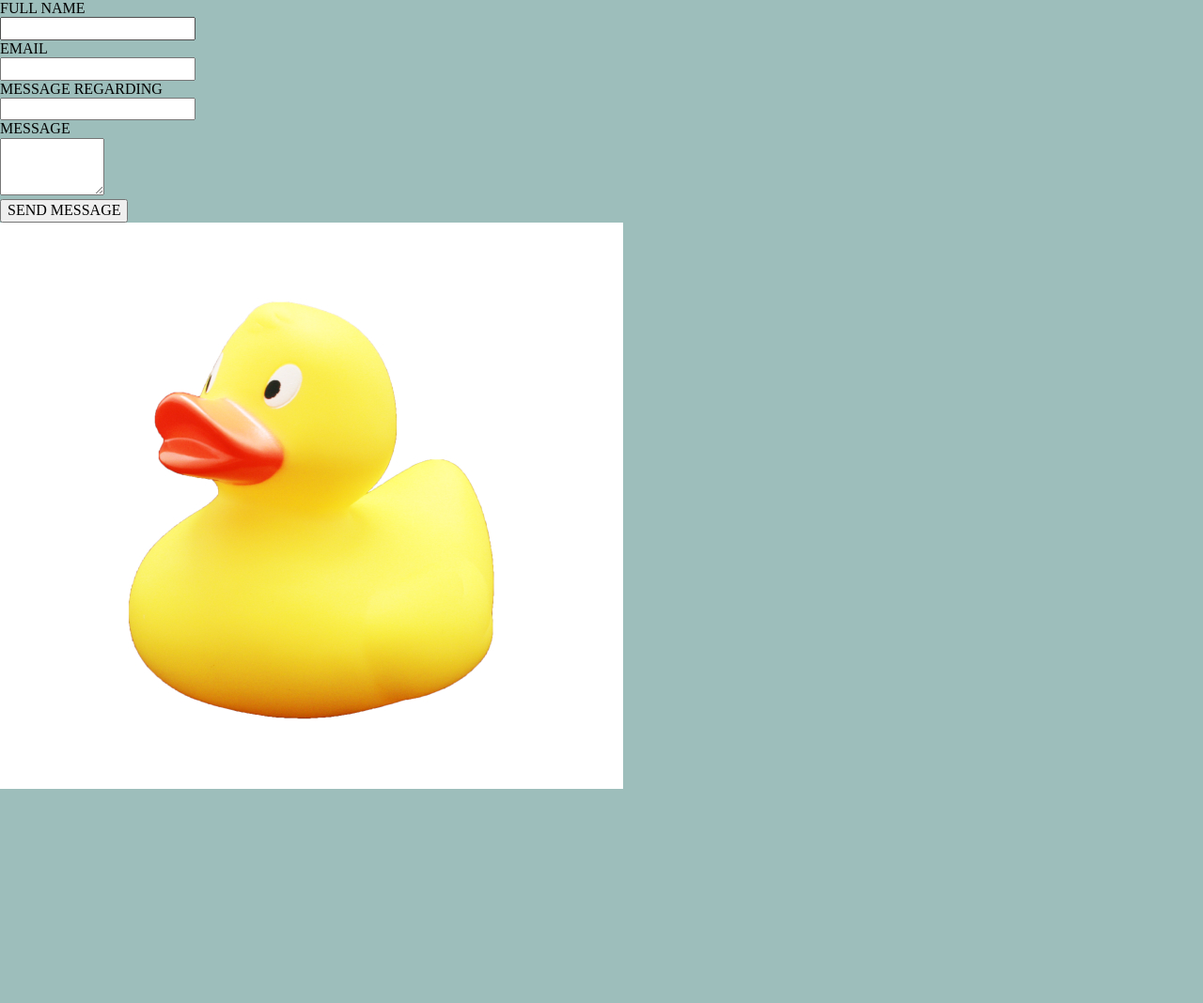
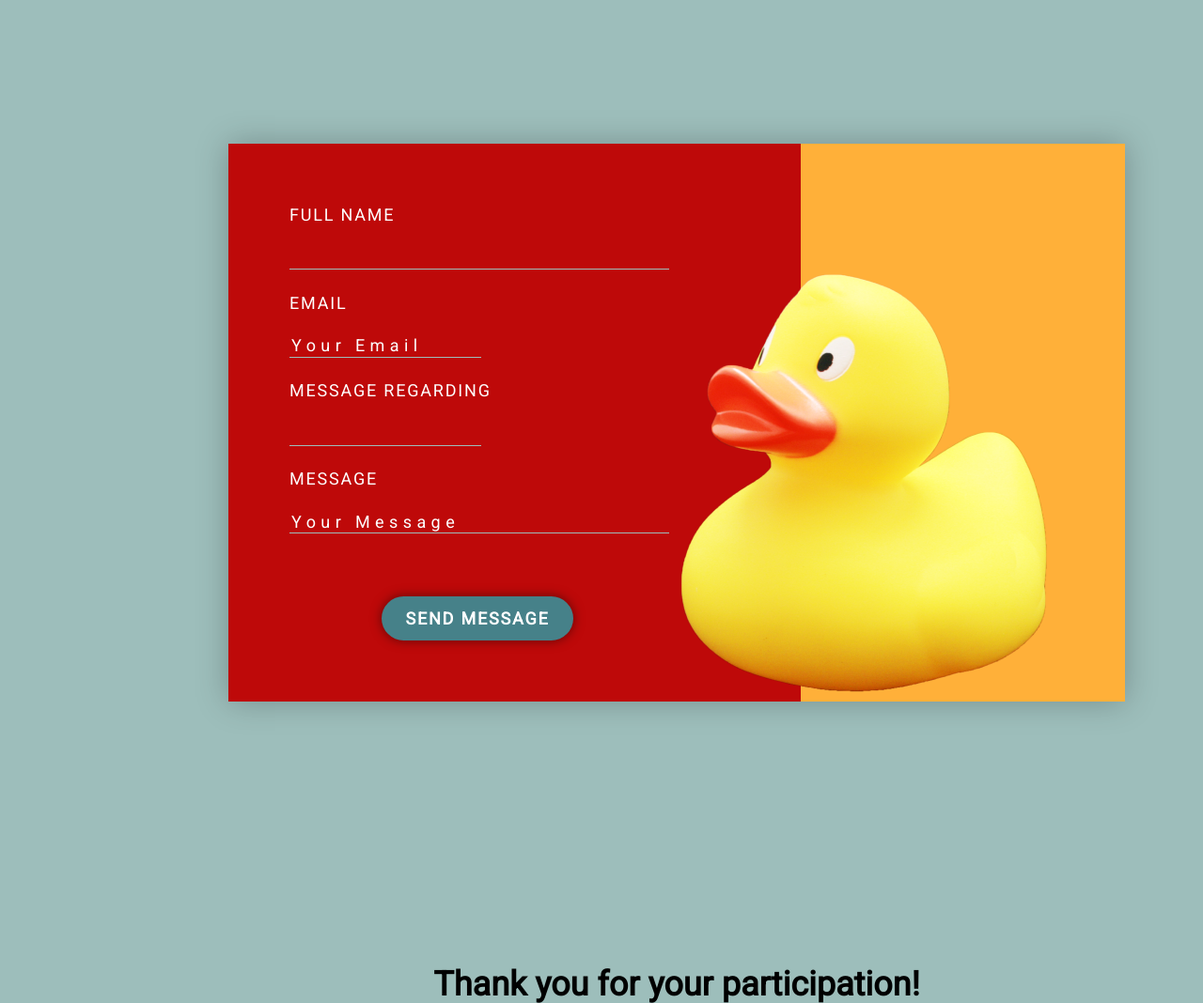
Before and after one commit to akickia/Duck_form, a plain HTML site: page index.html in a window 1280 px wide. Shown: the top 1068 px of the page at 94% size. Before the commit the page ends 900 px from the top, so only its background shows below. Drawn offline with Linux system fonts and the light colour scheme.

Commit message:
finished design version 1

```diff
--- a/index.html
+++ b/index.html
@@ -4,34 +4,47 @@
     <meta charset="UTF-8">
     <meta http-equiv="X-UA-Compatible" content="IE=edge">
     <meta name="viewport" content="width=device-width, initial-scale=1.0">
+    <link rel="preconnect" href="https://fonts.googleapis.com">
+<link rel="preconnect" href="https://fonts.gstatic.com" crossorigin>
+<link href="https://fonts.googleapis.com/css2?family=Roboto&display=swap" rel="stylesheet">
     <link rel="stylesheet" href="styles/normalize.css">
     <link rel="stylesheet" href="styles/index.css">
     <title>Duck-form</title>
 </head>
 <body>
+    <div class="section">
+        <div class="section__rectangle1">
             <div class="section__form">
-        <form action="" target="_blank">
-            <label for="name" class label>FULL NAME</label>
+                <form action="#thank_you">
+                    <label for="name" class="label">full name</label>
                     <br>
                     <input type="text" name="name" id="name" required>
                     <br>
-            <label for="email">EMAIL</label>
+                    <label for="email" class="label">email</label>
                     <br>
-            <input type="email" name="email" id="email" required minlength="6">
+                    <input type="email" name="email" id="email" placeholder="Your Email" required minlength="6">
                     <br>
-            <label for="message_regarding">MESSAGE REGARDING</label>
+                    <label for="message_regarding" class="label">message regarding</label>
                     <br>
                     <input type="text" name="message_regarding" id="message_regarding" required>
                     <br>
-            <label for="message">MESSAGE</label>
+                    <label for="message" class="label">message</label>
                     <br>
-            <textarea name="message" id="message" cols="10" rows="3" required maxlength="200"></textarea>
-            <br>
-            <button type="submit">SEND MESSAGE</button>
+                    <input type="text" name="message" id="message" placeholder="Your Message" required maxlength="200">
+                    <br><br><br>
+                    <button type="submit">send message</button>
                 </form>
             </div>
             <div class="section__img">
-        <img src="images/duck.jpg">
+                <img src="images/duck2.jpg">
+            </div>
+        </div>
+        <div class="section__rectangle2">
+        </div>
+    </div>
+    <div class="section thank_you" id="thank_you">
+        <h1>Thank you for your participation!</h1>
+        <img src="images/thank_you.jpg">
     </div>
 </body>
 </html>
--- a/styles/index.css
+++ b/styles/index.css
@@ -1,22 +1,98 @@
-
-body {
-    position: relative;
+.section {
+    background: #9DBEBB;
     width: 1440px;
     height: 900px;
-    background: #9DBEBB;
+    display: flex;
+    justify-content: center;
+    align-items: center;
+    font-family: 'Roboto', sans-serif;
+    font-style: normal;
+    font-weight: normal;
+    font-size: 18px;
+    line-height: 21px;
 }
 
-.rectangle__1 {
-    position: absolute;
+.section__rectangle1 {
+    display: flex;
+    justify-content: flex-start;
     width: 954px;
     height: 594px;
-    left: 243px;
-    top: 153px;
     background: #BE0909;
     box-shadow: 0px 0px 32px rgba(0, 0, 0, 0.25);
 }
 
-.rectangle_2 {
+.section__form {
+    display: flex;
+    max-height: 594px;
+    justify-content: flex-start;
+    align-content: flex-start ;
+    padding: 64px 65px;
+}
+
+form {
+    display: flex;
+    flex-direction: column;
+    justify-content: space-around;
+    width: 400px
+}
+
+.label {
+    letter-spacing: 0.1em;
+    text-transform: uppercase;
+    color: #FEFFFF;
+}
+
+input {
+    background-color: #BE0909;
+    border-bottom: 1px solid #9DBEBB;
+    border-top: none;
+    border-left: none;
+    border-right: none;
+}
+
+::placeholder {
+    color: #FDFFFF;
+    font-family: 'Roboto', sans-serif;
+    font-style: normal;
+    font-weight: lighter;
+    font-size: 18px;
+    line-height: 21px;
+    letter-spacing: 0.3em;
+    color: #FDFFFF
+}
+
+#name, #message {
+    width: 100%;
+}
+
+#email, #message_regarding {
+    width: 50%;
+}
+
+button {
+    background-color: #468189;
+    font-family: 'Roboto', sans-serif;
+    font-style: normal;
+    font-weight: bold;
+    font-size: 18px;
+    line-height: 21px;
+    text-align: center;
+    color: #FFFFFF;
+    letter-spacing: 0.1em;
+    text-transform: uppercase;
+    padding: 13px 25px;
+    border-radius: 40px;
+    box-shadow: 0px 0px 12px rgba(0, 0, 0, 0.5);
+    border: none;
+    display: flex;
+    align-self: center;
+}
+
+button:hover {
+    transform: scale(1.2);
+}
+
+.section__rectangle2 {
     position: absolute;
     width: 345px;
     height: 594px;
@@ -24,3 +100,18 @@ body {
     top: 153px;
     background: #FFB039;
 }
+
+.section__img {
+    z-index: 1;
+    transform: translate(-185px, 55px);
+}
+
+img {
+    width: 663px;
+    height: 603px;
+}
+
+.thank_you {
+    display: flex;
+    flex-direction: column;
+}
```
Also changed, not shown: images/duck2.jpg (added), styles/thank_you.css (deleted), thank-you.html (deleted). Lines whose indentation alone changed are shown as unchanged.
